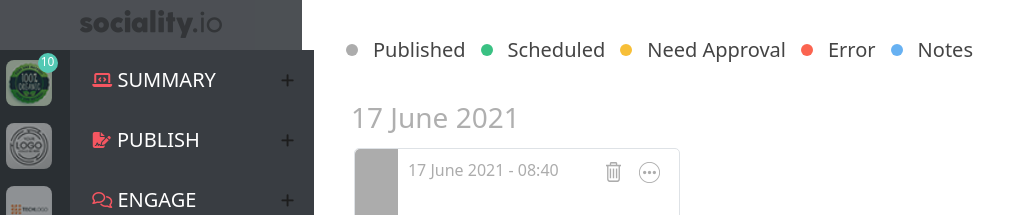
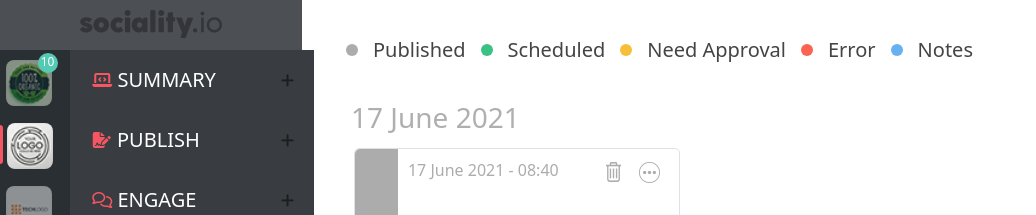
Before and after one commit to AhmedAmin90/sociality-react, a React (Create React App) app: page / in a window 1280 px wide. Both pictures are taken after a click on the link 28 px from the left and 142 px from the top of the page. Shown: the top 215 px of the page, without its empty margins (0-1036 px from the left). Built offline with nearby package versions, Linux system fonts and the light colour scheme.

Commit message:
Add toggling between tabs style- Add some documentation comments

```diff
--- a/src/components/Cards.js
+++ b/src/components/Cards.js
@@ -121,8 +121,6 @@ class Cards extends Component {
                     <p className="Card-post-body">{this.props.postBody}</p>
                     <img className="Card-post-img border" src={this.props.img}
                     onError={(e) => {
-                        console.log(e)
-                        e.target.onerror = null
                         e.target.src = DefaultImg
                       }}
                     />
--- a/src/components/Layout.js
+++ b/src/components/Layout.js
@@ -12,22 +12,11 @@ import '../style/Layout.css';
 
 class Layout extends Component {
     state = {
-        posts: {},
         postsDates: [],
         newPosts : [],
-            }
+        }
 
-    async componentDidMount(){
-        const getData = await axios.get('./data.json');
-        const data = await getData.data['posts_by_date'];
-        // this.setState({
-        // posts: {...data}});
-        // this.setState({postsDates: Object.keys(data).reverse()})
-    }
-
-    // componentDidMount(){
-    //     sectionData = // data from json
-    // }
+    // Update state with the posts that we have to show:
     handleTabChange = (newData , newDates) => {
         this.setState({
             newPosts: newData,
@@ -35,7 +24,7 @@ class Layout extends Component {
         })
     }
     render(){
-        console.log(this.state.posts)
+
         return(
             <div className="Layout">
                 <div className="row h-100">
@@ -47,7 +36,6 @@ class Layout extends Component {
                         <div className="row h-100">
                             <div className="Layout-tabs-area col-3 ">
                                 <Switchingtabs clickedTab={this.handleTabChange} />
-                                {/* <Switchingtabs handleTabChange={this.handleTabChange} /> */}
                             </div>
                             <div className="Layout-btns-area p-0 col-9 ">
                                 <Accordion />
@@ -60,8 +48,8 @@ class Layout extends Component {
                                 <Status />
                             </ul>
                         <div className="Layout-Cards-area row">
+                            {/* Pass state to section to show the correct cards: */}
                             <Sections posts={this.state.newPosts} postsDates={this.state.postsDates}/>
-                            {/* <Sections data={this.state.sectionData} />               */}
                         </div>
                     </div>
                 </div>
--- a/src/components/Sections.js
+++ b/src/components/Sections.js
@@ -11,18 +11,24 @@ class Sections extends Component {
 
 
     render() {
+        // Take the data from layout component state, and loop to show cards:
         const renderPosts = this.props.postsDates.map(date=>
             {
+                // Change the form of the date:
                 const newDate = new Date(date);
                 const finalDate = new Intl.DateTimeFormat('en-GB', {year: 'numeric', month: 'long', day: 'numeric'}).format(newDate)
             return <div>
+                {/* Show date before cards: */}
                 <h3 className="Sections-title-date">{finalDate}</h3>
                 <div className="row">
                     {this.props.posts.map(post=>{
+                        // change the form of the date and the time:
                     const publishArr = post['published_at'].split(' ');
                     const postTime = publishArr[1].slice(0 , 5)
                     const postDate = new Date(publishArr[0])
-                    const newPublishDate = new Intl.DateTimeFormat('en-GB', {year: 'numeric', month: 'long', day: 'numeric'}).format(postDate)
+                    const newPublishDate = new Intl.DateTimeFormat('en-GB', {year: 'numeric', month: 'long', day: 'numeric'}).format(postDate);
+
+                    // Show the post under its correct publish date:
                     if (post['published_at'].split(' ').splice(0, 1).toString()=== date ) {
                         return <div className="Card-main">
                         <Cards
@@ -33,23 +39,8 @@ class Sections extends Component {
                         img={post['entry']['image'][0]} />
                         </div>
                     }
-                    // return <h1>{post['published_at'].split(' ').splice(0, 1).toString()}</h1>
+
                     })}
-                {/* {this.props.posts[date].map(post=> {
-                    const publishArr = post['published_at'].split(' ');
-                    const postTime = publishArr[1].slice(0 , 5)
-                    const postDate = new Date(publishArr[0])
-                    const newPublishDate = new Intl.DateTimeFormat('en-GB', {year: 'numeric', month: 'long', day: 'numeric'}).format(postDate)
-                    console.log(newPublishDate)
-                    return <div className="Card-main">
-                        <Cards
-                        publishDate={`${newPublishDate} - ${postTime} ` }
-                        postBody={post['entry']['message']}
-                        channel={post['account']['channel']}
-                        status={post['status']}
-                        img={post['entry']['image'][0]} />
-                        </div>
-                        })} */}
                        </div>
              </div>
             }
--- a/src/components/Switchingtab.js
+++ b/src/components/Switchingtab.js
@@ -15,7 +15,7 @@ class Switchingtabs extends Component {
     state = {
         tabs: [
         {
-            id: 1,
+            id: "1",
             name: "",
             logo: logoOne,
             not: 10,
@@ -74,39 +74,49 @@ class Switchingtabs extends Component {
 
 
     handleTabClick = (name)=>{
-        let selectedTab = this.state.tabs.filter(tab => tab.name === name);
+        // Get correct data that related to the client (company) name:
         let newData = []
-        // console.log(selectedTab);
-        this.state.postsDates.map(date=> {
+         this.state.postsDates.map(date=> {
             {this.state.posts[date].map(post=> {
                 if (post['account']['name'] === name) {
                     newData.push(post)
                 }
             })}
         })
-        // newData.splice(1)
+
+        // Connect Data with its publish date:
         let datesArr = []
         newData.map(post=>{
             const publishArr = post['published_at'].split(' ').splice(0, 1).toString();
             datesArr.push(publishArr)
         })
 
+        // Remove repeated dates:
         let finalDateArr = [];
         for(let date of datesArr){
             if(finalDateArr.indexOf(date) === -1){
                 finalDateArr.push(date);
             }
         }
-        // console.log(finalDateArr) ;
-        // console.log(newData)
-        // console.log(datesArr)
-        this.props.clickedTab(newData , finalDateArr)
+
+        // Pass data with its dates to the layout state:
+        this.props.clickedTab(newData , finalDateArr);
+    }
+
+    handleTabStyle = (id)=> {
+        let selectedTab = this.state.tabs.find(tab=> tab.id === id);
+        selectedTab.clicked = !selectedTab.clicked;
+        const otherTabs = this.state.tabs.filter(tab => tab.id !== id);
+        otherTabs.map(tab=>{
+            tab.clicked = false
+        })
+        this.setState({tabs: [...this.state.tabs]})
     }
 
     render(){
 
         const tabs = this.state.tabs.map(tab => (
-            <Tab key={tab.id} logo={tab.logo} name={tab.name} notifictaion={tab.not} clicked={tab.clicked} tabClick={this.handleTabClick}/>
+            <Tab key={tab.id} id={tab.id} logo={tab.logo} name={tab.name} notifictaion={tab.not} isClicked={tab.clicked} tabStyle={this.handleTabStyle} tabClick={this.handleTabClick}/>
         ))
 
         return(
--- a/src/components/Tab.js
+++ b/src/components/Tab.js
@@ -1,7 +1,7 @@
 import React , {Component} from 'react';
 import Button from './Button';
 import axios from 'axios';
-import '../style/Tabs.css';
+import '../style/Tab.css';
 import logo from '../assests/imgs/logo-1.png'
 
 class Tab extends Component {
@@ -42,13 +42,6 @@ static defaultProps = {
     }
 
 
-    // async componentDidMount(){
-    //     const getData = await axios.get('./data.json');
-    //     const data = await getData.data['posts_by_date'];
-    //     this.setState({dates: {...data}});
-    // }
-
-
 
 
     handleClick = ()=>{
@@ -57,14 +50,16 @@ static defaultProps = {
         notifictaion: false});
     }
 
-    handle = () => {
-        this.props.tabClick(this.props.name)
+    handle = (e) => {
+        this.props.tabClick(this.props.name);
+        this.props.tabStyle(this.props.id);
+
     }
 
 
     render(){
-        const tabClicked = this.state.isClicked && this.props.clicked ? "Tabs-clicked" : "Tabs-notCliked";
-        const hiddenDiv = this.state.isClicked && this.props.clicked ?  "Tabs-div-show" : "Tabs-div-hide";
+        const tabClicked = this.props.isClicked  ? "Tabs-clicked tab-active" : "Tabs-notCliked";
+        const hiddenDiv = this.props.isClicked  ?  "Tabs-div-show " : "Tabs-div-hide";
         const notificationSeen = this.state.notifictaion && this.props.notifictaion ? "Tabs-notification-show" : "Tabs-notification-hide"
         return(
             <div className="Tabs" onClick={this.handle}>
```
Also changed, not shown: src/style/Tab.css (renamed from src/style/Tabs.css).
